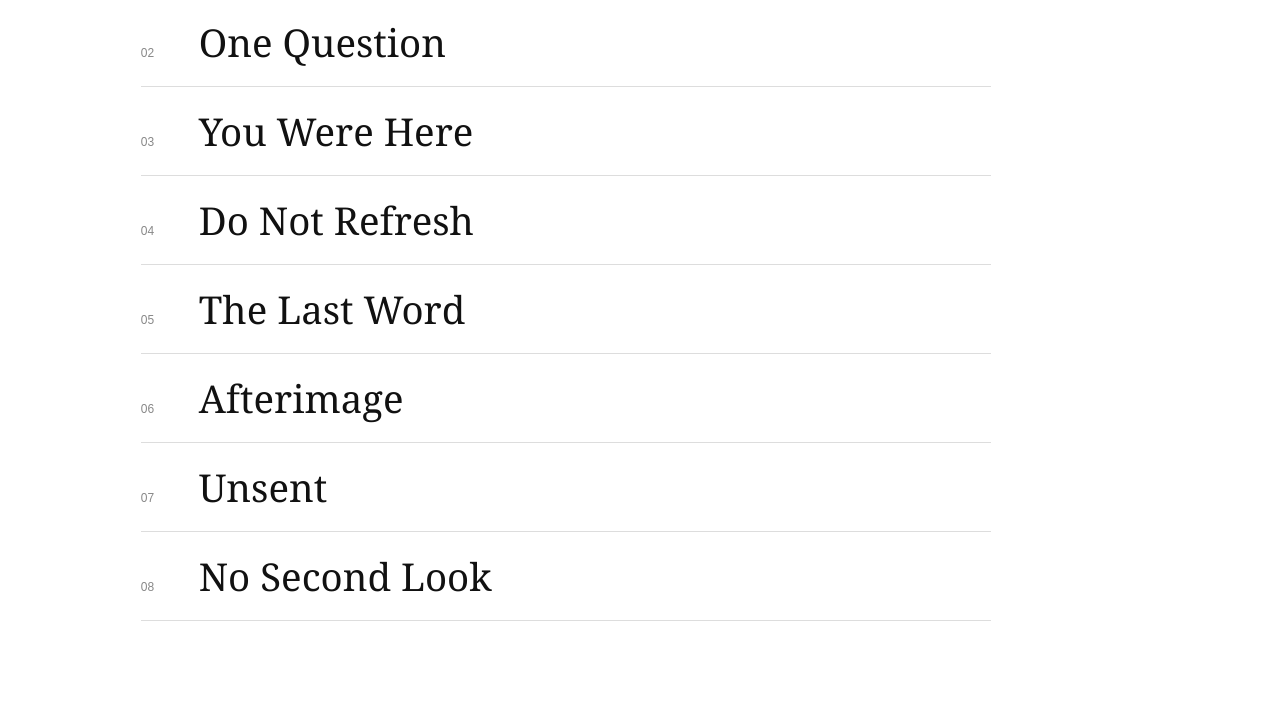
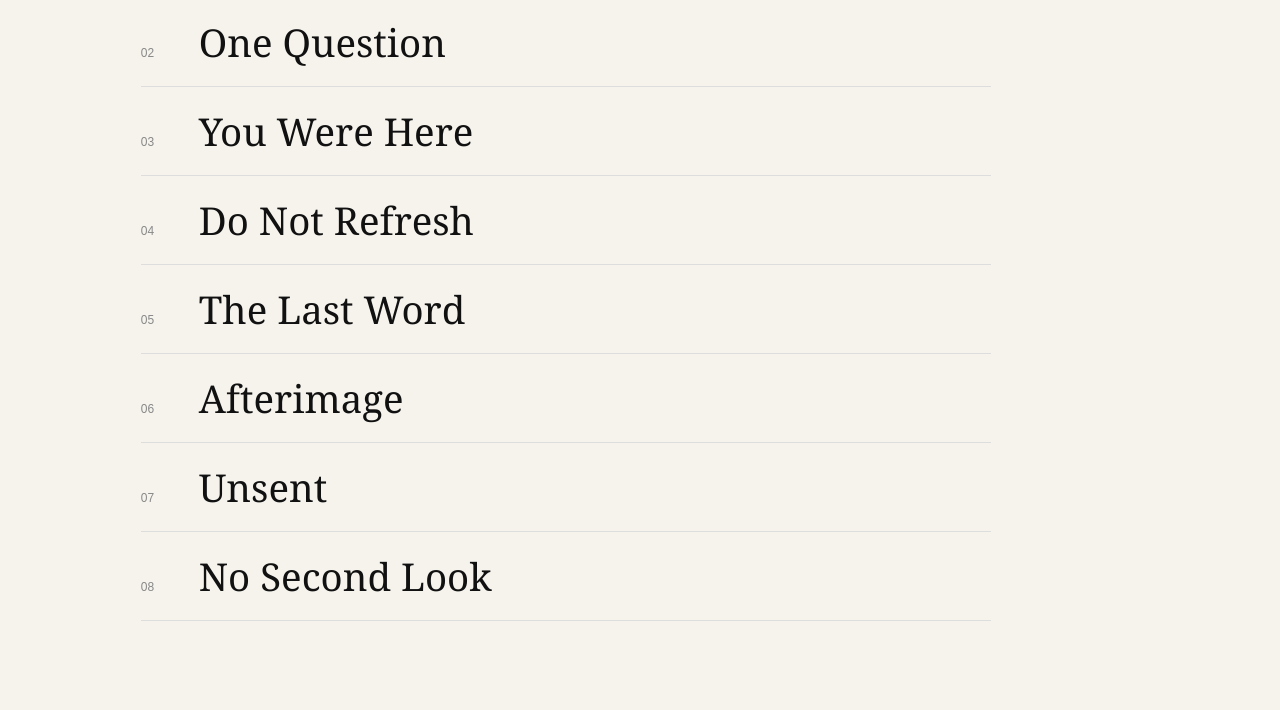
Before and after one commit to TheophanieParker/TheophanieParker.github.io, a plain HTML site: page index.html in a window 1280 px wide. Shown: the part 699-1409 px from the top of the page. Drawn offline with Linux system fonts and the light colour scheme.

Commit message:
Update index.html

```diff
--- a/index.html
+++ b/index.html
@@ -10,7 +10,7 @@
 :root {
   font-family: Arial, Helvetica, sans-serif;
   color: #171717;
-  background: #fff;
+  background: #F6F3ED;
 }
 
 * { box-sizing: border-box; }
```
